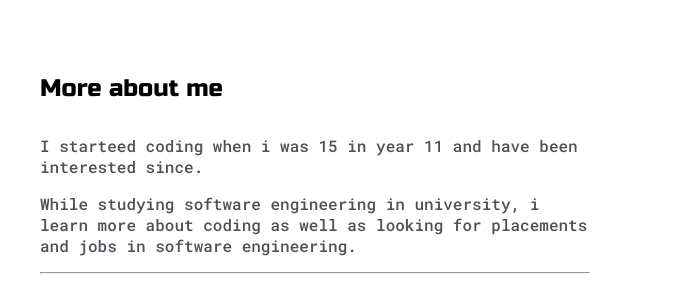
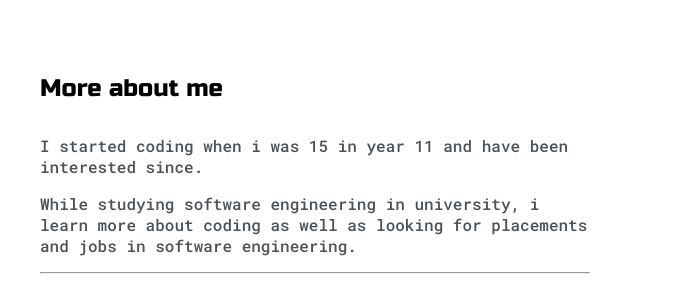
Before and after one commit to MuminRahman2001/Muhamad-Rahman-Portfolio, a plain HTML site: page index.html in a window 1280 px wide. Shown: the part 689-991 px from the top of the page, 0-685 px from the left. Drawn offline with Linux system fonts and the light colour scheme; a script that the page names is missing.

Commit message:
Update index.html

```diff
--- a/index.html
+++ b/index.html
@@ -80,8 +80,8 @@
           <div class="about-me">
             <h4>More about me</h4>
             <p>
-              I starteed coding when i was 15 in year 11 and have been
-              interested since.
+              I started coding when i was 15 in year 11 and have been interested
+              since.
             </p>
             <p>
               While studying software engineering in university, i learn more
```
